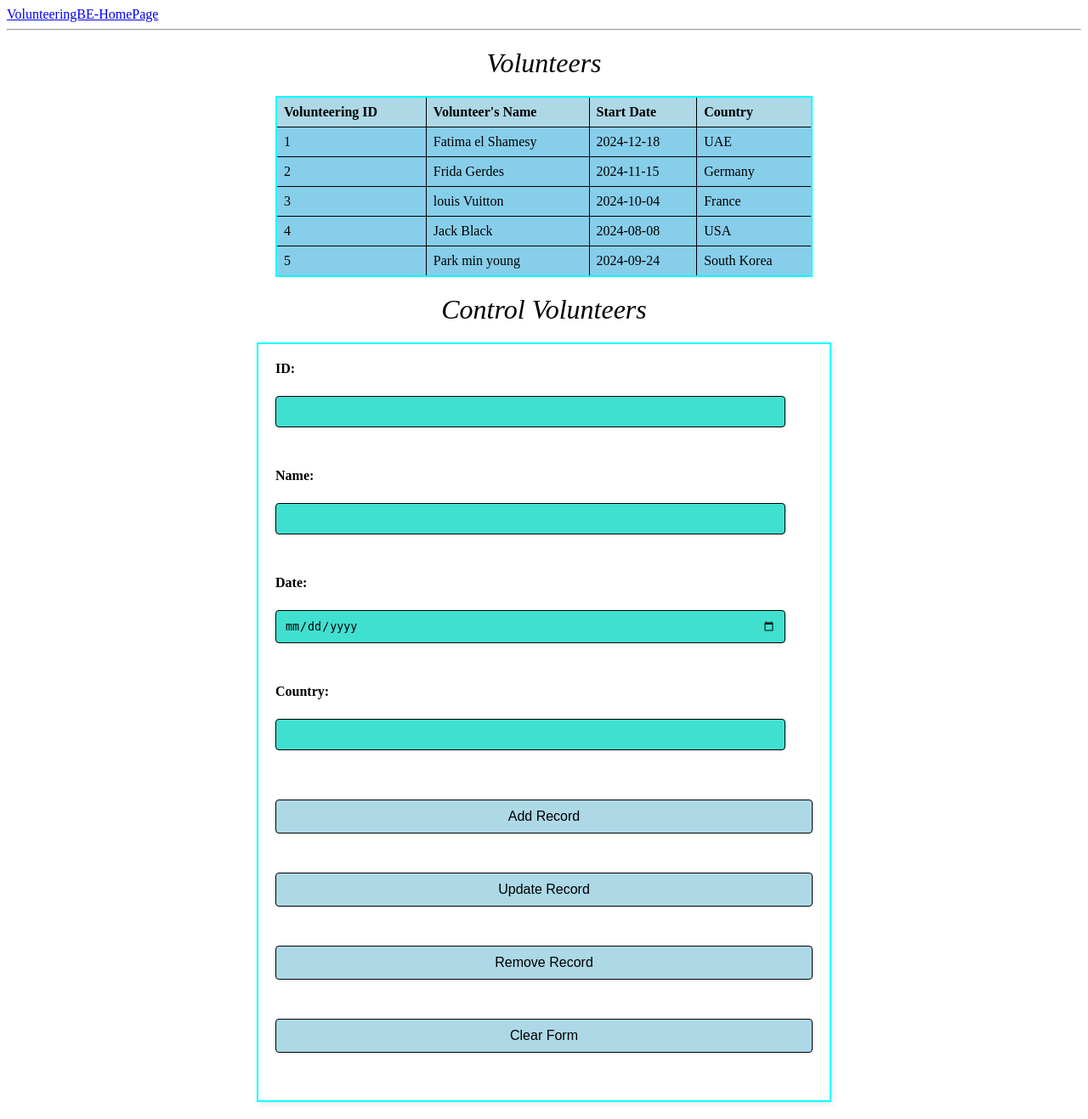
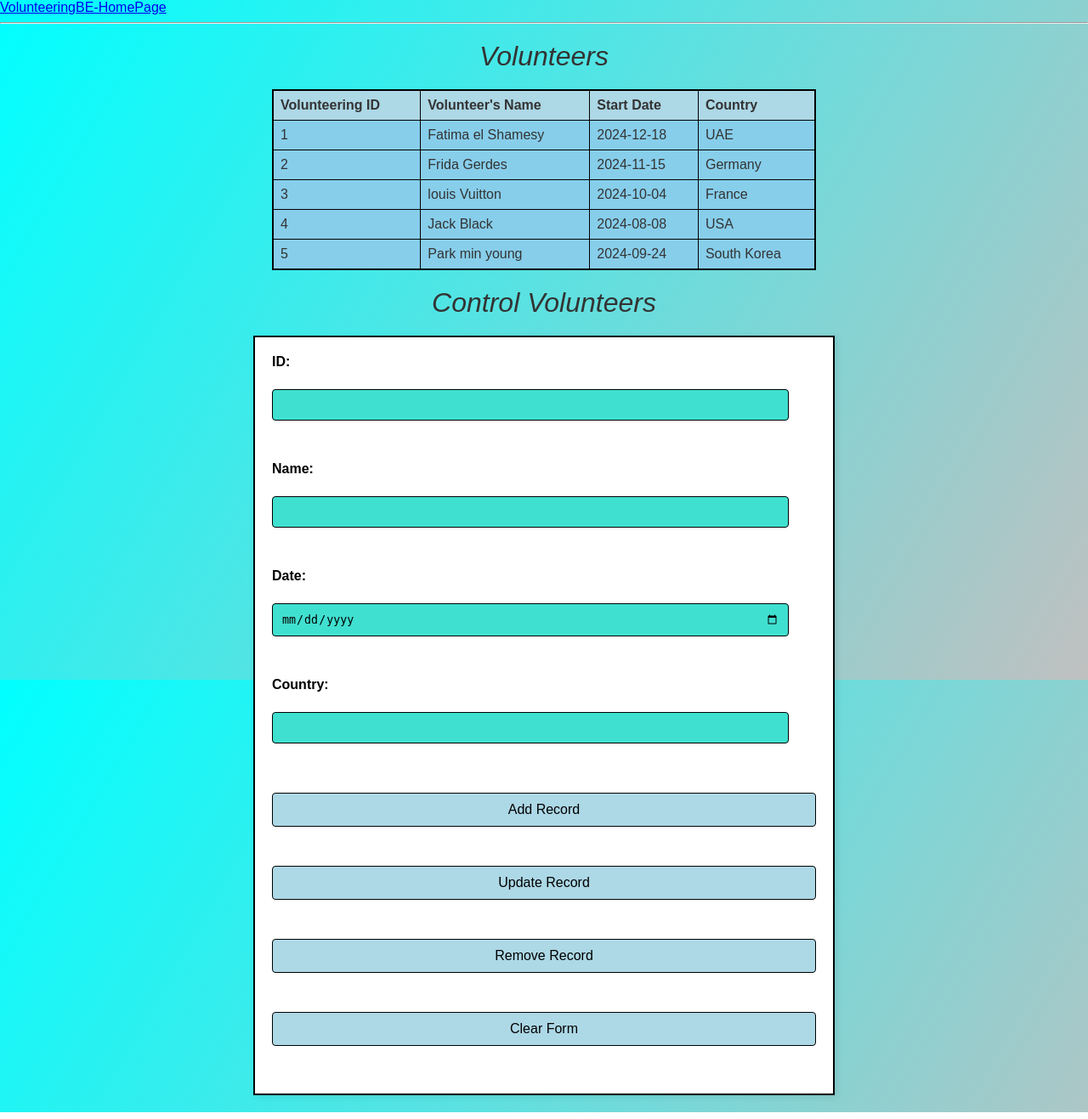
Before and after one commit to EyadMohamed919/Al-Haram-Specialized-Hospital, a PHP site: page /OfficeVolBE.html in a window 1280 px wide. Shown: the whole page at 85% size. Run offline with PHP 8.4, Linux system fonts and the light colour scheme.

Commit message:
Updated BEstylesheet2.css

```diff
--- a/CSS Sheets/BEstylesheet2.css
+++ b/CSS Sheets/BEstylesheet2.css
@@ -9,7 +9,7 @@ p {
     border-collapse: collapse;
     width: 50%;
     margin: 20px auto;
-    border: 2px solid cyan;
+    border: 2px solid black;
 }
 
 #VolunteersTable th, #VolunteersTable td {
@@ -25,7 +25,7 @@ p {
 }
 
 form {
-    border: 2px solid cyan;
+    border: 2px solid black;
     padding: 20px;
     margin: 20px auto;
     width: 50%;
@@ -67,3 +67,16 @@ form button {
 form button:hover {
     background-color: deepskyblue;
 }
+
+body {
+    margin: 0;
+    font-family: 'Montserrat', sans-serif;
+    background: linear-gradient(120deg, aqua, #C0C0C0);
+    background-attachment: fixed;
+    background-size: cover;
+    color: #333;
+}
+
+form button:hover {
+    background-color: deepskyblue;
+}
```
